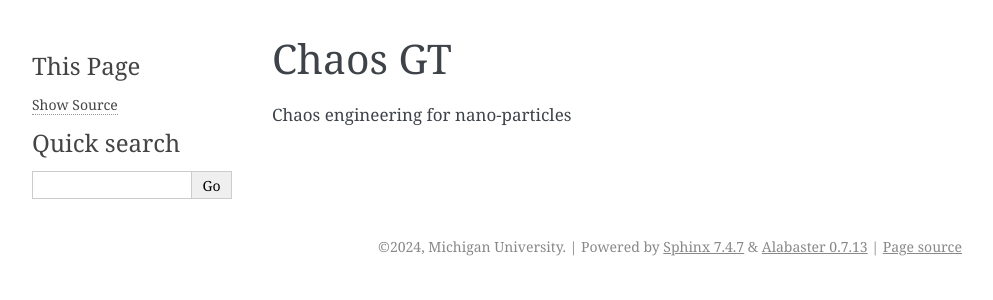
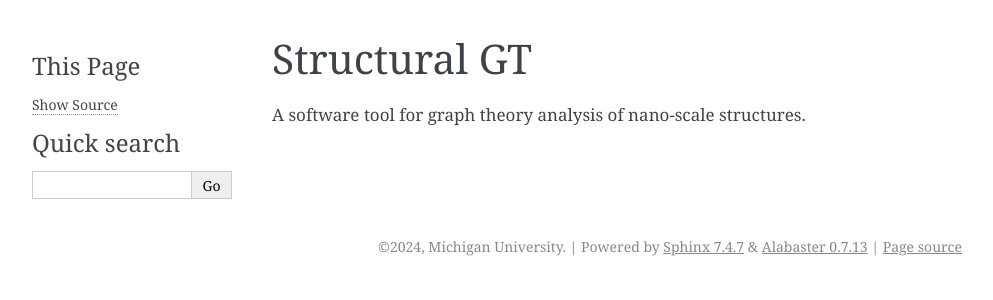
Before and after one commit to owuordickson/structural-gt, a Sphinx documentation site: the page built from docs/source/index.rst, in a window 1280 px wide. Shown: the top 300 px of the page, without its empty margins (148-1141 px from the left). Built offline with Sphinx 7.4.7, drawn with Linux system fonts in a browser that asks for light colours.

Commit message:
Update index.rst

```diff
--- a/docs/source/index.rst
+++ b/docs/source/index.rst
@@ -1,4 +1,4 @@
-Chaos GT
+Structural GT
 --------
 
-Chaos engineering for nano-particles
+A software tool for graph theory analysis of nano-scale structures.
```
